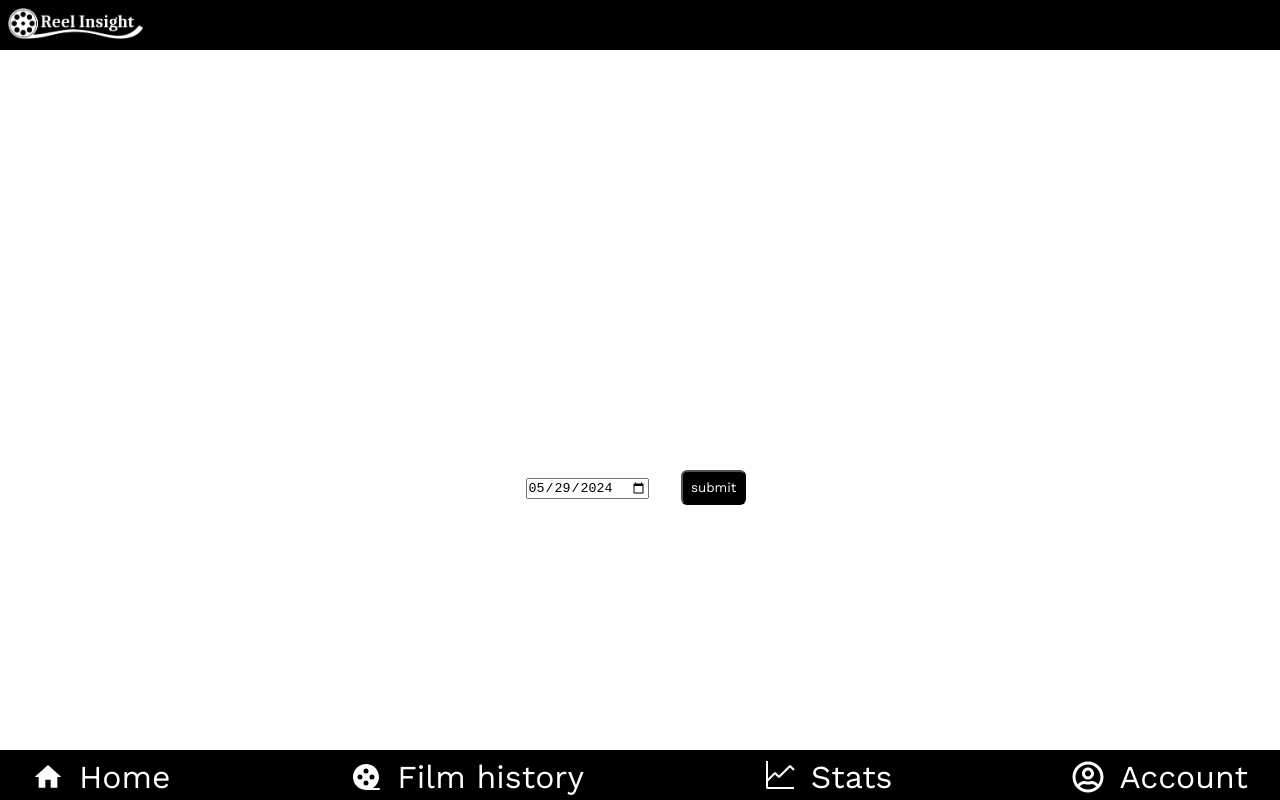
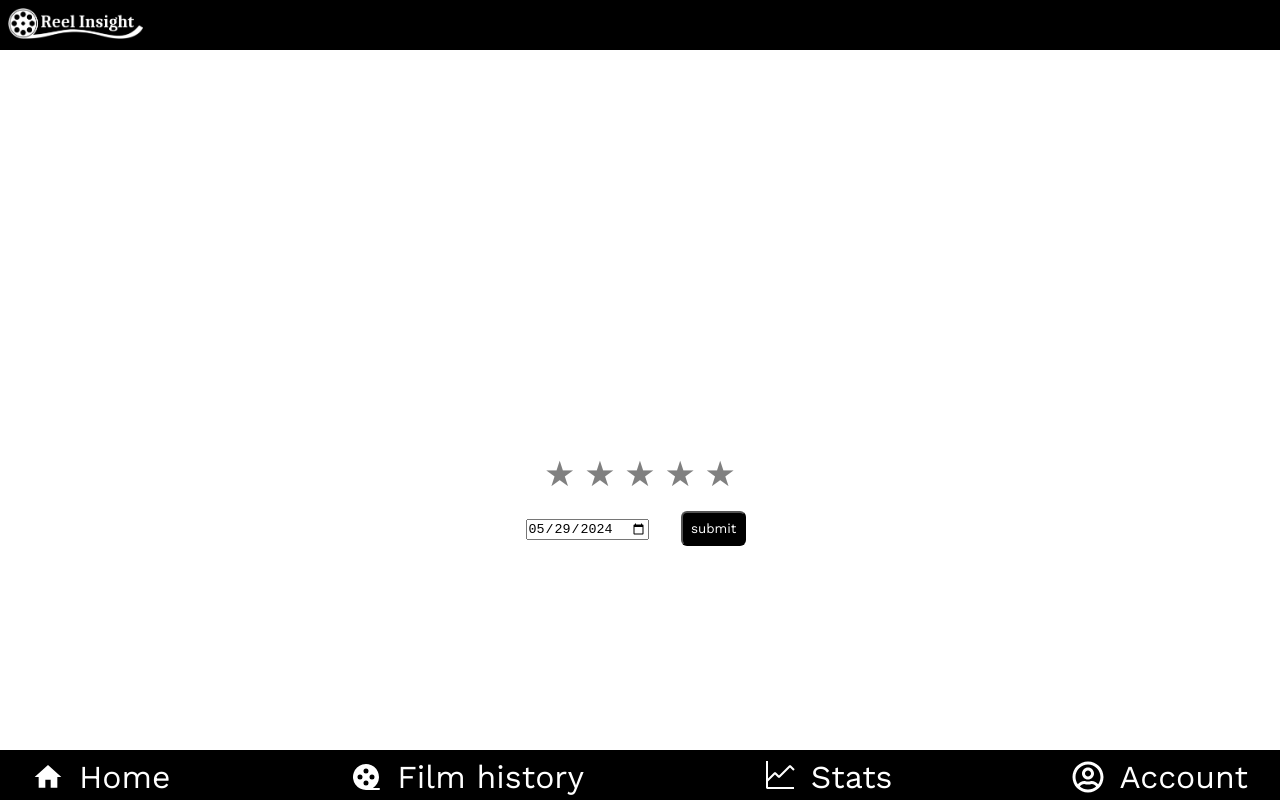
Before and after one commit to Always-Serving-Code/Reel-Insight-V2.0, a React (Vite) app: page /add-film/1 in a window 1280 px wide. Built offline with nearby package versions, Linux system fonts and the light colour scheme; no server answers; a web font is replaced by a local one.

Commit message:
fix rating bug

```diff
--- a/src/components/FilmHistoryRating.tsx
+++ b/src/components/FilmHistoryRating.tsx
@@ -1,6 +1,7 @@
 import { RatingProps } from "../interfaces";
 
 export default function FilmHistoryRating({ rating }: RatingProps) {
+  console.log('rating here!!!')
   return (
     <div>
       {[1, 2, 3, 4, 5].map((star) => {
--- a/src/components/StarRating.tsx
+++ b/src/components/StarRating.tsx
@@ -13,9 +13,12 @@ export default function StarRating({ rating, setRating }: RatingProps) {
 							fontSize: "35px",
 						}}
 						onClick={() => {
-              setRating(star);
+							setRating!(star);
 						}}
-          />
+					>
+						{" "}
+						★{" "}
+					</span>
 				);
 			})}
 		</div>
--- a/src/components/StatsTopActors.tsx
+++ b/src/components/StatsTopActors.tsx
@@ -35,6 +35,7 @@ export default function StatsTopActors(props: StatsProps) {
 		Legend
 	);
 	const options = {
+		aspectRatio: 1,
 		indexAxis: "y" as const,
 		elements: {
 			bar: {
@@ -69,7 +70,7 @@ export default function StatsTopActors(props: StatsProps) {
 			<div className="stat-title">
 				<h2>Most Watched Actors</h2>
 			</div>
-      <Bar options={options} data={data} />
+			<Bar options={options} data={data}/>
 			<hr className="stat-divider" />
 		</div>
 	);
```
Lines whose indentation alone changed are shown as unchanged.
